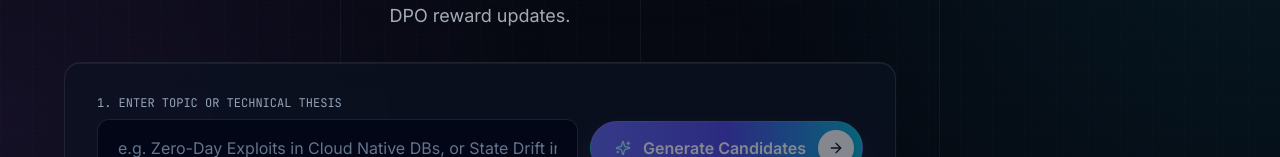
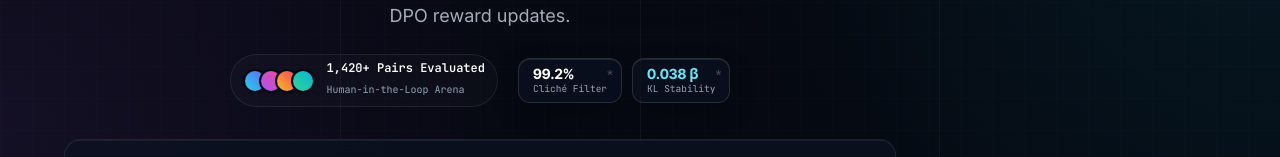
Before and after one commit to joshua5915g/SynapseRL, a Next.js app in the folder frontend/: page / in a window 1280 px wide. Shown: the part 478-635 px from the top of the page. Built offline with nearby package versions, Linux system fonts and the light colour scheme; no server answers.

Commit message:
feat(ui): style precision glass stat cards with hairline accents and dual-layer depth

```diff
--- a/frontend/src/components/TopicGenerator.tsx
+++ b/frontend/src/components/TopicGenerator.tsx
@@ -158,6 +158,37 @@ export function TopicGenerator({ onGenerate, isLoading }: TopicGeneratorProps) {
           <span className="text-indigo-300 font-medium">Domain SME Node</span> and an{" "}
           <span className="text-cyan-400 font-medium">Algorithm Hacker</span>. Continuous offline DPO reward updates.
         </p>
+
+        {/* Hero Proof Row & Precision Stat Cards */}
+        <div className="flex flex-wrap items-center justify-center gap-5 pt-2">
+          {/* Overlapping Gradient Avatar Dots */}
+          <div className="flex items-center gap-3 px-3 py-1.5 rounded-full border border-white/[0.08] bg-white/[0.02]">
+            <div className="flex -space-x-2">
+              <span className="w-6 h-6 rounded-full border-2 border-[#060911] bg-gradient-to-tr from-cyan-400 to-indigo-500 inline-block shadow-sm" />
+              <span className="w-6 h-6 rounded-full border-2 border-[#060911] bg-gradient-to-tr from-purple-500 to-pink-500 inline-block shadow-sm" />
+              <span className="w-6 h-6 rounded-full border-2 border-[#060911] bg-gradient-to-tr from-amber-400 to-rose-500 inline-block shadow-sm" />
+              <span className="w-6 h-6 rounded-full border-2 border-[#060911] bg-gradient-to-tr from-emerald-400 to-cyan-500 inline-block shadow-sm" />
+            </div>
+            <div className="text-left font-mono">
+              <strong className="block text-xs text-white font-semibold leading-tight">1,420+ Pairs Evaluated</strong>
+              <span className="text-[10px] text-slate-400">Human-in-the-Loop Arena</span>
+            </div>
+          </div>
+
+          {/* Micro Precision Stat Cards */}
+          <div className="flex items-center gap-2.5">
+            <div className="stat-precision-card px-3.5 py-1.5 rounded-xl text-left">
+              <span className="absolute top-1.5 right-2 text-[10px] text-white/30 font-mono select-none">*</span>
+              <div className="text-sm font-bold font-display text-white leading-tight">99.2%</div>
+              <div className="text-[9.5px] text-slate-400 font-mono">Cliché Filter</div>
+            </div>
+            <div className="stat-precision-card px-3.5 py-1.5 rounded-xl text-left">
+              <span className="absolute top-1.5 right-2 text-[10px] text-white/30 font-mono select-none">*</span>
+              <div className="text-sm font-bold font-display text-cyan-300 leading-tight">0.038 β</div>
+              <div className="text-[9.5px] text-slate-400 font-mono">KL Stability</div>
+            </div>
+          </div>
+        </div>
       </div>
 
       {/* Expandable Architecture Diagram */}
--- a/frontend/src/components/dashboard/StatCard.tsx
+++ b/frontend/src/components/dashboard/StatCard.tsx
@@ -23,12 +23,20 @@ export function StatCard({
   badge,
 }: StatCardProps) {
   return (
-    <div className="glass-panel glass-panel-hover rounded-2xl p-5 flex flex-col justify-between border-white/[0.08] relative overflow-hidden group">
+    <div className="stat-precision-card rounded-2xl p-5 flex flex-col justify-between relative overflow-hidden group">
+      {/* Corner Asterisk Micro Accent */}
+      <span className="absolute top-3.5 right-3.5 text-xs text-white/25 font-mono select-none pointer-events-none" aria-hidden="true">
+        *
+      </span>
+
+      {/* Bottom Hairline Rule Micro Accent */}
+      <span className="absolute bottom-3.5 right-4 w-4 h-[1px] bg-white/20 select-none pointer-events-none" aria-hidden="true" />
+
       {/* Top subtle glow on hover */}
-      <div className="absolute top-0 left-0 right-0 h-[2px] bg-gradient-to-r from-transparent via-indigo-500/40 to-transparent opacity-0 group-hover:opacity-100 transition-opacity duration-300" />
+      <div className="absolute top-0 left-0 right-0 h-[2px] bg-gradient-to-r from-transparent via-cyan-400/40 to-transparent opacity-0 group-hover:opacity-100 transition-opacity duration-300" />
 
       <div>
-        <div className="flex items-center justify-between mb-3">
+        <div className="flex items-center justify-between mb-3 pr-4">
           <span className="text-xs font-medium text-slate-400 font-mono tracking-tight">{title}</span>
           <div className="p-2 rounded-xl bg-slate-950/70 border border-white/[0.08] text-indigo-400 group-hover:text-cyan-400 group-hover:scale-105 transition-all">
             <Icon className="w-4 h-4" />
@@ -36,16 +44,16 @@ export function StatCard({
         </div>
 
         <div className="flex items-baseline gap-2">
-          <div className="text-2xl sm:text-3xl font-extrabold tracking-tight text-white font-mono">{value}</div>
+          <div className="text-2xl sm:text-3xl font-display-tight font-semibold tracking-tight text-white">{value}</div>
           {badge && (
-            <span className="text-[10px] font-mono px-2 py-0.5 rounded-full bg-indigo-500/20 text-indigo-300 border border-indigo-500/30">
+            <span className="text-[10px] font-mono px-2 py-0.5 rounded-full bg-indigo-500/20 text-indigo-300 border border-indigo-500/30 font-semibold">
               {badge}
             </span>
           )}
         </div>
       </div>
 
-      <div className="flex items-center justify-between gap-2 mt-4 pt-3 border-t border-white/[0.05] text-xs">
+      <div className="flex items-center justify-between gap-2 mt-4 pt-3 border-t border-white/[0.06] text-xs">
         {change && (
           <span
             className={`inline-flex items-center gap-1 font-mono font-medium ${
@@ -56,7 +64,7 @@ export function StatCard({
             {change}
           </span>
         )}
-        {subtitle && <span className="text-slate-500 text-[11px] truncate">{subtitle}</span>}
+        {subtitle && <span className="text-slate-400 text-[11px] truncate">{subtitle}</span>}
       </div>
     </div>
   );
```
